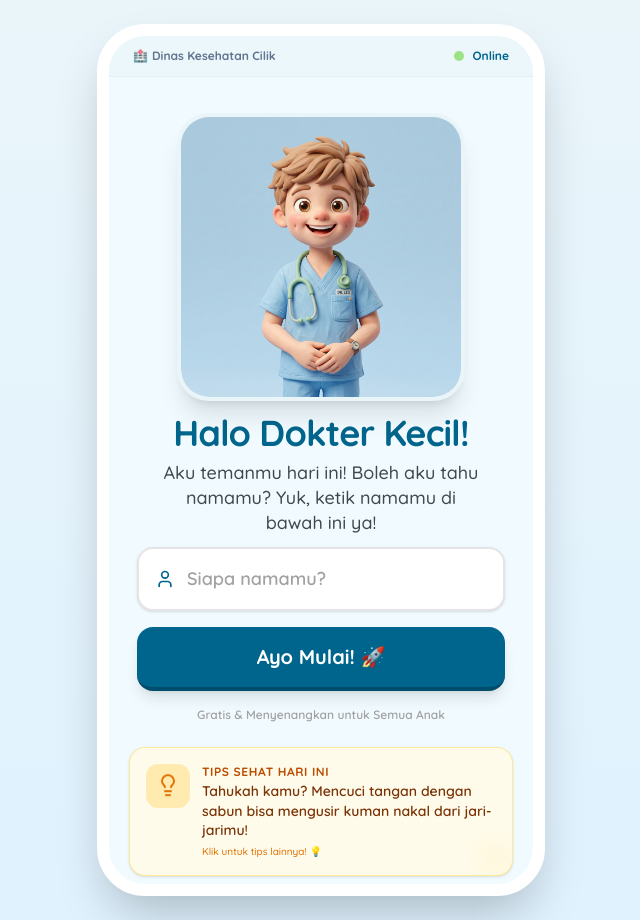
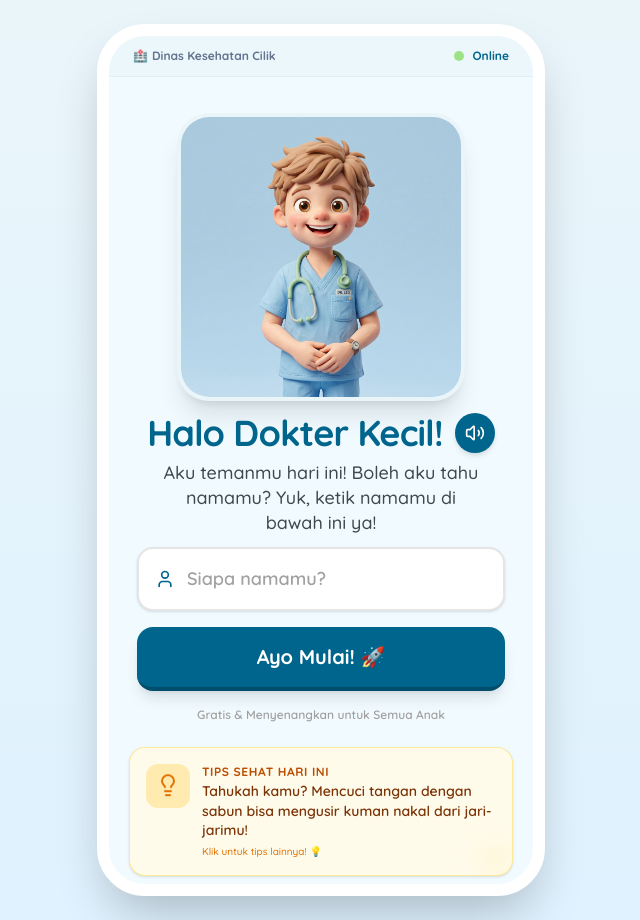
Before and after one commit to kevinnadr/dokter-anak-cilik, a React (Vite) app: page / in a window 1280 px wide. Shown: the whole page, without its empty margins (319-959 px from the left). Built offline with nearby package versions, Linux system fonts and the light colour scheme.

Commit message:
membuat logic play suara

```diff
--- a/src/components/WelcomeScreen.tsx
+++ b/src/components/WelcomeScreen.tsx
@@ -1,6 +1,6 @@
-import React, { useState, useEffect } from 'react';
+import React, { useState, useEffect, useRef } from 'react';
 import { motion } from 'motion/react';
-import { User, Lightbulb } from 'lucide-react';
+import { User, Lightbulb, Volume2, Loader } from 'lucide-react';
 import { TRIVIA_TIPS } from '../data';
 import { playClickSound, playSuccessSound } from '../utils/audio';
 
@@ -15,6 +15,8 @@ export function WelcomeScreen({ onStart }: WelcomeScreenProps) {
   const [name, setName] = useState('');
   const [tipIndex, setTipIndex] = useState(0);
   const [errorHighlight, setErrorHighlight] = useState(false);
+  const [isPlayingGreeting, setIsPlayingGreeting] = useState(false);
+  const audioRef = useRef<HTMLAudioElement>(null);
 
   // Rotate tips every 7 seconds
   useEffect(() => {
@@ -38,6 +40,17 @@ export function WelcomeScreen({ onStart }: WelcomeScreenProps) {
   const cycleTip = () => {
     playClickSound();
     setTipIndex((prev) => (prev + 1) % TRIVIA_TIPS.length);
+  };
+
+  const playGreetingAudio = () => {
+    playClickSound();
+    if (audioRef.current) {
+      setIsPlayingGreeting(true);
+      audioRef.current.currentTime = 0;
+      audioRef.current.play().catch(() => {
+        setIsPlayingGreeting(false);
+      });
+    }
   };
 
   return (
@@ -65,7 +78,8 @@ export function WelcomeScreen({ onStart }: WelcomeScreenProps) {
       </div>
 
       {/* Hero Welcome Greetings */}
-      <div className="my-3 space-y-2">
+      <div className="my-3 space-y-2 relative">
+        <div className="flex items-center justify-center gap-3">
           <motion.h1
             initial={{ y: -10, opacity: 0 }}
             animate={{ y: 0, opacity: 1 }}
@@ -74,6 +88,22 @@ export function WelcomeScreen({ onStart }: WelcomeScreenProps) {
           >
             Halo Dokter Kecil!
           </motion.h1>
+
+          <motion.button
+            onClick={playGreetingAudio}
+            disabled={isPlayingGreeting}
+            whileHover={{ scale: 1.1 }}
+            whileTap={{ scale: 0.95 }}
+            className="p-2.5 bg-brand-primary text-white rounded-full hover:bg-brand-primary/80 disabled:opacity-60 disabled:cursor-not-allowed shadow-md transition-all"
+            title="Dengarkan sapaan"
+          >
+            {isPlayingGreeting ? (
+              <Loader className="w-5 h-5 animate-spin" />
+            ) : (
+              <Volume2 className="w-5 h-5" />
+            )}
+          </motion.button>
+        </div>
 
         <motion.p
           initial={{ y: -10, opacity: 0 }}
@@ -155,6 +185,13 @@ export function WelcomeScreen({ onStart }: WelcomeScreenProps) {
         {/* Subtle decorative shining dot */}
         <div className="absolute right-0 bottom-0 w-8 h-8 rounded-full bg-amber-200/20 blur-md pointer-events-none" />
       </motion.div>
+
+      {/* Hidden Audio Element */}
+      <audio
+        ref={audioRef}
+        src="/assets/audio/greeting_voice.mp3"
+        onEnded={() => setIsPlayingGreeting(false)}
+      />
     </div>
   );
 }
```
Lines whose indentation alone changed are shown as unchanged.
